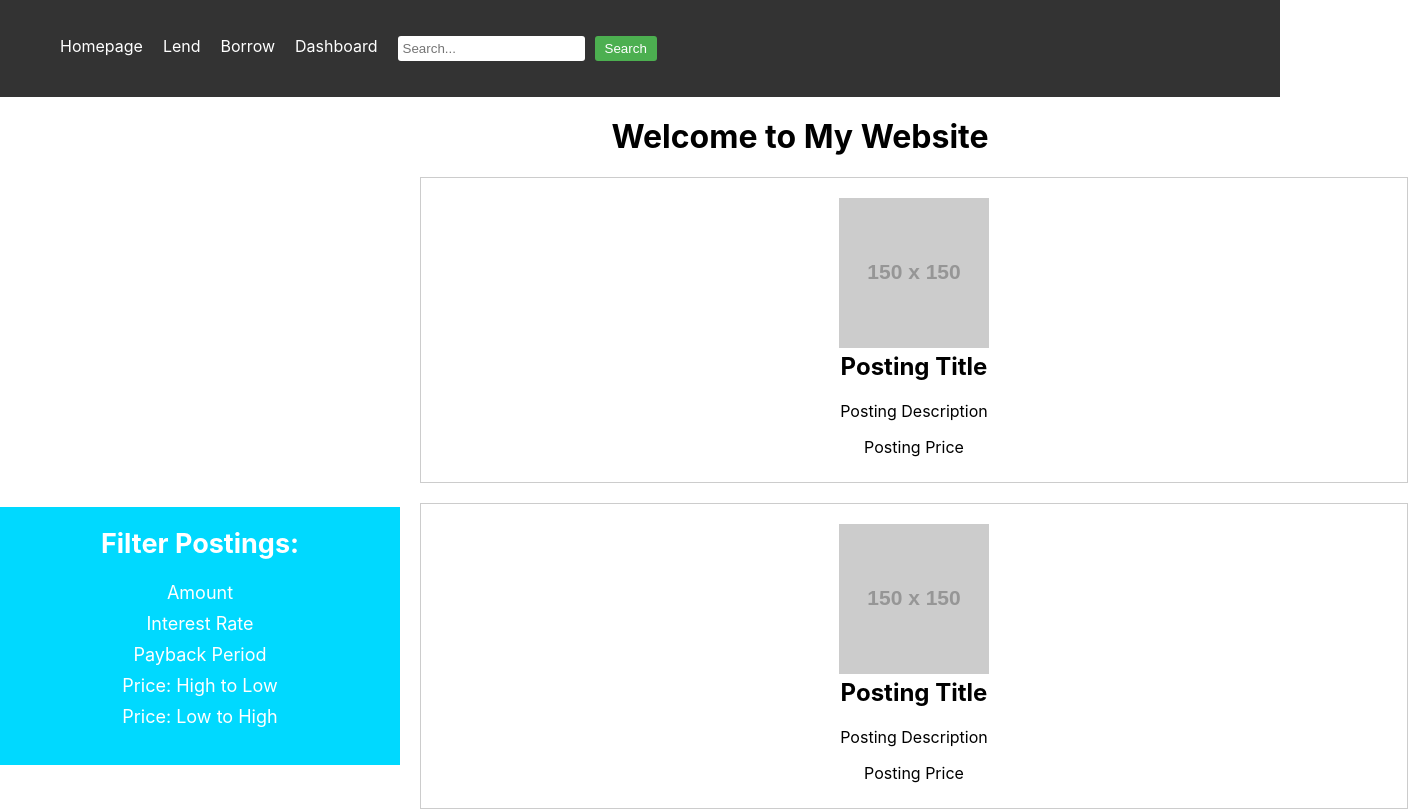
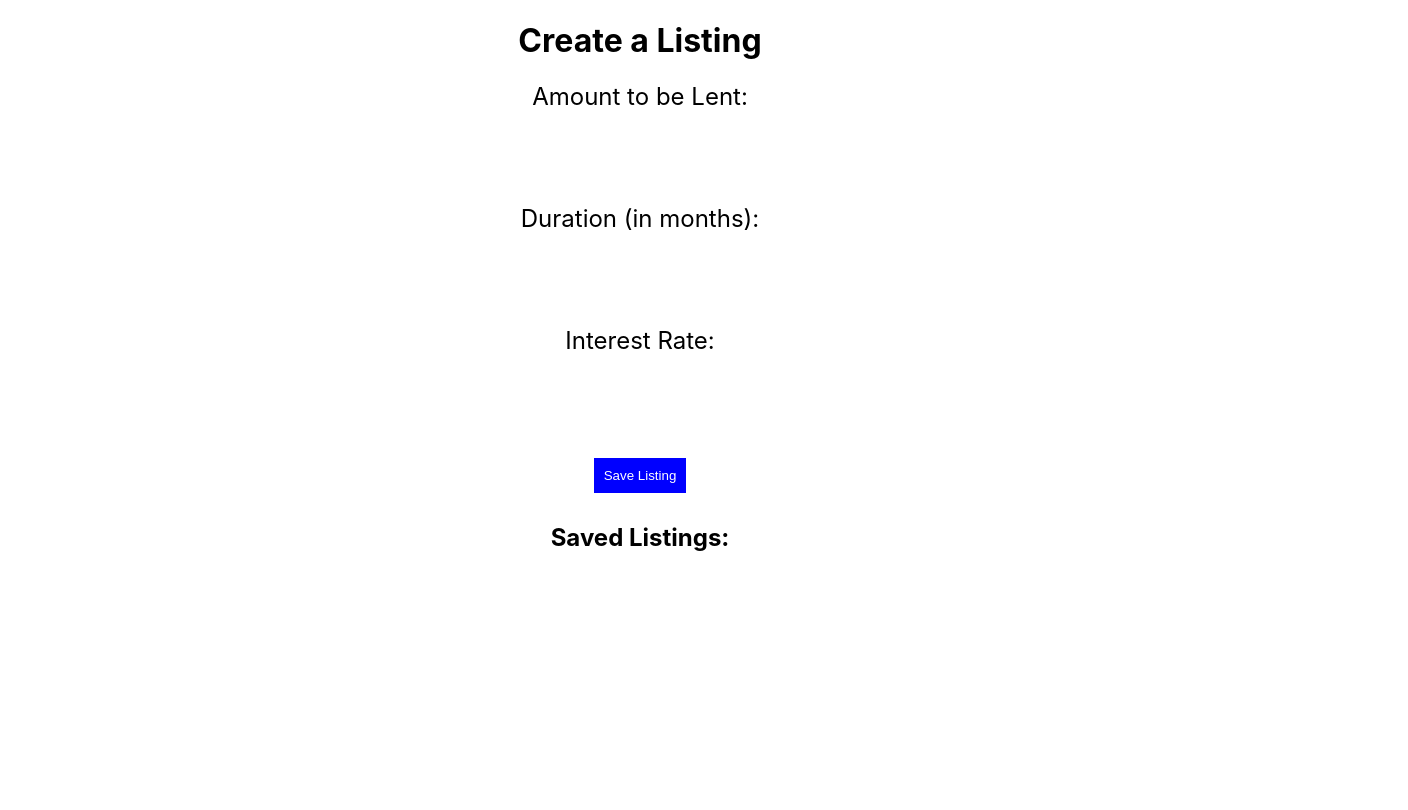
Before and after one commit to rajAyushh/CryptoLender, a React (Create React App) app in the folder frontend/lending-app/: page /login in a window 1280 px wide. Shown: the top 810 px of the page, 1408 px wide, since content can reach past the window. Built offline with nearby package versions, Linux system fonts and the light colour scheme; the HTML template or start-up script is replaced by a standard one.

Commit message:
added listing page

```diff
--- a/frontend/lending-app/src/App.js
+++ b/frontend/lending-app/src/App.js
@@ -2,10 +2,11 @@ import './App.css';
 import Routes from './Router';
 //import Login from './pages/Login';
 import Homepage from './pages/homepage';
+import Listing from './pages/listing';
 function App() {
   return (
     <div className="App">
-      <Homepage />
+      <Listing />
     </div>
   );
 }
--- a/frontend/lending-app/src/pages/homepage.css
+++ b/frontend/lending-app/src/pages/homepage.css
@@ -1,138 +1,72 @@
-* {
-    box-sizing: border-box;
-  }
-
-  body {
-    margin: 0;
-    padding: 0;
-  }
-
 nav {
-    background-color: #333;
-    color: #fff;
-    display: flex;
-    justify-content: space-between;
+  background-color: #f1f1f1;
+  overflow: hidden;
+  font-size: 20px;
   padding: 20px;
 }
 
 nav ul {
+  list-style-type: none;
+  margin: 0;
+  padding: 0;
   display: flex;
+  justify-content: space-between;
+  align-items: center;
 }
 
-  nav ul li {
-    margin-right: 20px;
-    list-style: none;
+nav li {
+  display: inline-block;
+  margin-right: 10px;
 }
 
-  nav ul li a {
-    color: #fff;
+nav li a {
+  display: block;
+  color: #333;
+  text-align: center;
+  padding: 14px 16px;
   text-decoration: none;
 }
 
-  nav form input {
-    padding: 5px;
-    margin-right: 10px;
-    border-radius: 3px;
-    border: none;
-  }
-
-  nav form button {
-    padding: 5px 10px;
-    border-radius: 3px;
-    border: none;
-    background-color: #4CAF50;
-    color: #fff;
-    cursor: pointer;
+nav li a:hover {
+  background-color: #ddd;
+  color: black;
 }
 
 .container {
   display: flex;
-    justify-content: space-between;
-    align-items: center;
-    max-width: 1200px;
+  justify-content: center;
+  align-items: flex-start;
+  margin-top: 20px;
 }
 
 .left-section {
-    width: calc(1/3 * 100%);
-    padding: 20px;
-    background-color: rgb(0, 217, 255);
-    font-size: 18px;
-    color: #fff;
-  }
-
-  .left-section h2 {
-    margin-top: 0;
-  }
-
-  .slider {
-    -webkit-appearance: none;
-    appearance: none;
-    width: 100%;
-    height: 5px;
-    background: #ddd;
-    outline: none;
-    opacity: 0.7;
-    -webkit-transition: .2s;
-    transition: opacity .2s;
-  }
-
-  .slider::-webkit-slider-thumb {
-    -webkit-appearance: none;
-    appearance: none;
-    width: 15px;
-    height: 15px;
-    background: #4CAF50;
-    cursor: pointer;
-  }
-
-  .slider::-moz-range-thumb {
-    width: 15px;
-    height: 15px;
-    background: #4CAF50;
-    cursor: pointer;
-  }
-
-  .left-section ul {
-    margin-top: 20px;
-    list-style: none;
-    padding: 0;
-  }
-
-  .left-section ul li {
-    margin-bottom: 10px;
-  }
-
-  .left-section ul li a {
-    text-decoration: none;
-    color: #fff;
-  }
-
-  .right-section {
-    width: calc(2/3 * 100%);
-    padding: 20px;
-  }
-
-  .right-section h1 {
-    margin-top: 0;
+  margin-right: 40px;
 }
 
 .postings {
   display: flex;
-    flex-direction: column;
+  flex-wrap: wrap;
+  justify-content: center;
+  width: 100%;
 }
 
 .posting {
-    width: calc(130%);
-    margin-bottom: 20px;
+  width: 300px;
+  margin: 20px;
   padding: 20px;
-    border: 1px solid #ccc;
+  box-shadow: 0 4px 8px 0 rgba(0,0,0,0.2);
+  transition: 0.3s;
+  background-color: #f9f9f9;
   text-align: center;
 }
 
+.posting:hover {
+  box-shadow: 0 8px 16px 0 rgba(0,0,0,0.2);
+}
+
 .posting img {
-    width: 100%;
-    max-width: 150px;
-    height: auto;
+  width: 150px;
+  height: 150px;
 }
 
 .posting h2 {
@@ -140,20 +74,35 @@
 }
 
 .posting p {
-    margin-bottom: 5px;
+  margin: 10px 0;
 }
 
-  @media (max-width: 767px) {
-    .container {
-      flex-direction: column;
+button {
+  background-color: blue;
+  color: white;
+  border: none;
+  padding: 10px;
+  margin: 10px;
+  cursor: pointer;
 }
 
-    .left-section {
-      width: 100%;
+.borrow {
+  margin-right: 20px;
 }
 
-    .right-section {
-      width: 100%;
+.save {
+  margin-left: 20px;
+}
+
+/* increase distance between filter dropdown and button */
+.filter-dropdown {
+  margin-right: 20px;
+}
+
+@media only screen and (max-width: 600px) {
+  /* adjust font size for small screens */
+  nav {
+    font-size: 16px;
   }
 
   .posting {
--- a/frontend/lending-app/src/pages/homepage.js
+++ b/frontend/lending-app/src/pages/homepage.js
@@ -12,23 +12,20 @@ function HomePage() {
           <li><a href="#">Dashboard</a></li>
           <li>
             <form>
-              <input type="text" placeholder="Search..." />
-              <button type="submit">Search</button>
+              <select>
+                <option value="">Filter Postings:</option>
+                <option value="amount">Amount</option>
+                <option value="interest_rate">Interest Rate</option>
+                <option value="payback_period">Payback Period</option>
+                <option value="price_high_low">Price: High to Low</option>
+                <option value="price_low_high">Price: Low to High</option>
+              </select>
+              <button type="submit">Filter</button>
             </form>
           </li>
         </ul>
       </nav>
       <div className="container">
-        <div className="left-section">
-          <h2>Filter Postings:</h2>
-          <ul>
-            <li><a href="#">Amount</a></li>
-            <li><a href="#">Interest Rate</a></li>
-            <li><a href="#">Payback Period</a></li>
-            <li><a href="#">Price: High to Low</a></li>
-            <li><a href="#">Price: Low to High</a></li>
-          </ul>
-        </div>
         <div className="right-section">
           <h1>Welcome to My Website</h1>
           <div className="postings">
@@ -38,6 +35,10 @@ function HomePage() {
                 <h2>Posting Title</h2>
                 <p>Posting Description</p>
                 <p>Posting Price</p>
+                <div>
+                  <button>Borrow</button>
+                  <button>Save</button>
+                </div>
               </div>
             </div>
             <div className="posting">
@@ -46,6 +47,10 @@ function HomePage() {
                 <h2>Posting Title</h2>
                 <p>Posting Description</p>
                 <p>Posting Price</p>
+                <div>
+                  <button>Borrow</button>
+                  <button>Save</button>
+                </div>
               </div>
             </div>
             <div className="posting">
@@ -54,6 +59,10 @@ function HomePage() {
                 <h2>Posting Title</h2>
                 <p>Posting Description</p>
                 <p>Posting Price</p>
+                <div>
+                  <button>Borrow</button>
+                  <button>Save</button>
+                </div>
               </div>
             </div>
           </div>
--- /dev/null
+++ b/frontend/lending-app/src/pages/listing.css
@@ -0,0 +1,87 @@
+.container {
+    max-width: 800px;
+    margin: 0 auto;
+    display: flex;
+    flex-direction: column;
+    align-items: center;
+    justify-content: center;
+    padding: 40px 20px;
+  }
+
+  form {
+    display: flex;
+    flex-direction: column;
+    align-items: center;
+    justify-content: center;
+    width: 100%;
+    margin-bottom: 20px;
+  }
+
+  label {
+    font-size: 24px;
+    margin-bottom: 10px;
+  }
+
+  input[type="number"] {
+    font-size: 20px;
+    padding: 10px;
+    border-radius: 5px;
+    border: none;
+    margin-bottom: 20px;
+    width: 100%;
+  }
+
+  input[type="number"]:focus {
+    outline: none;
+    box-shadow: 0 0 5px #0099ff;
+  }
+
+  input[type="submit"] {
+    background-color: #0099ff;
+    color: #fff;
+    font-size: 20px;
+    padding: 10px 20px;
+    border-radius: 5px;
+    border: none;
+    cursor: pointer;
+  }
+
+  input[type="submit"]:hover {
+    background-color: #0077cc;
+  }
+
+  .posting {
+    border: 1px solid #ddd;
+    padding: 20px;
+    margin-bottom: 20px;
+    width: 100%;
+    display: flex;
+    flex-direction: column;
+    align-items: center;
+    justify-content: center;
+  }
+
+  .posting h2 {
+    font-size: 28px;
+    margin-bottom: 10px;
+  }
+
+  .posting p {
+    font-size: 20px;
+    margin-bottom: 5px;
+  }
+
+  .posting button {
+    background-color: #0099ff;
+    color: #fff;
+    font-size: 20px;
+    padding: 10px 20px;
+    border-radius: 5px;
+    border: none;
+    cursor: pointer;
+    margin-top: 10px;
+  }
+
+  .posting button:hover {
+    background-color: #0077cc;
+  }
--- /dev/null
+++ b/frontend/lending-app/src/pages/listing.js
@@ -0,0 +1,55 @@
+import React, { useState } from 'react';
+import './listing.css';
+function CreateListingPage() {
+  const [amount, setAmount] = useState('');
+  const [duration, setDuration] = useState('');
+  const [interestRate, setInterestRate] = useState('');
+  const [savedListings, setSavedListings] = useState([]);
+
+  const handleSaveListing = (event) => {
+    event.preventDefault();
+    const newListing = { amount, duration, interestRate };
+    setSavedListings([...savedListings, newListing]);
+    setAmount('');
+    setDuration('');
+    setInterestRate('');
+  };
+
+  return (
+
+    <div>
+      <h1>Create a Listing</h1>
+      <form onSubmit={handleSaveListing}>
+        <label>
+          Amount to be Lent:
+          <input type="number" value={amount} onChange={(e) => setAmount(e.target.value)} />
+        </label>
+        <br />
+        <label>
+          Duration (in months):
+          <input type="number" value={duration} onChange={(e) => setDuration(e.target.value)} />
+        </label>
+        <br />
+        <label>
+          Interest Rate:
+          <input type="number" step="0.01" value={interestRate} onChange={(e) => setInterestRate(e.target.value)} />
+        </label>
+        <br />
+        <button type="submit">Save Listing</button>
+      </form>
+      <h2>Saved Listings:</h2>
+      <ul>
+        {savedListings.map((listing, index) => (
+          <li key={index}>
+            <p>Amount: {listing.amount}</p>
+            <p>Duration: {listing.duration} months</p>
+            <p>Interest Rate: {listing.interestRate}%</p>
+          </li>
+        ))}
+      </ul>
+    </div>
+  );
+}
+
+
+export default CreateListingPage;
```
Lines whose indentation alone changed are shown as unchanged.
